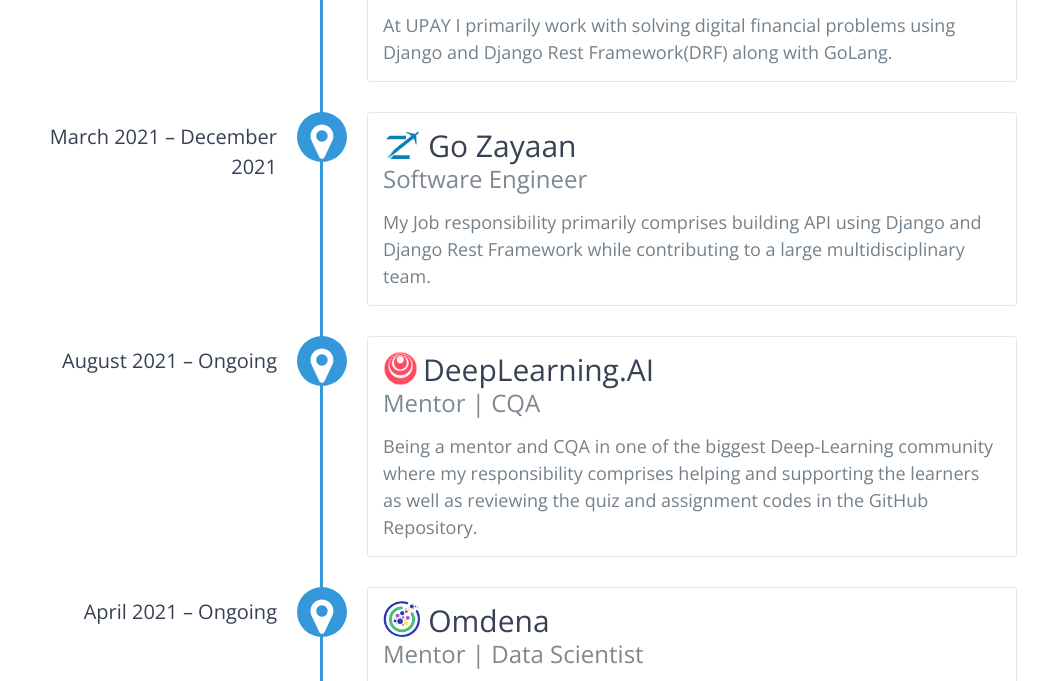
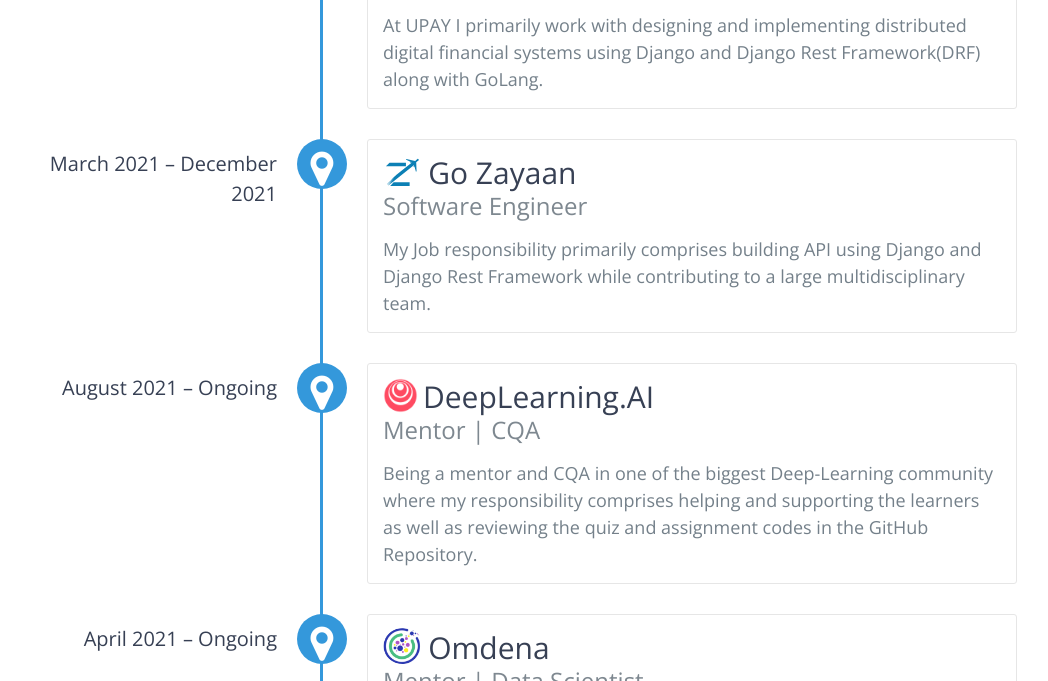
Before and after one commit to Alvi-Rahman/Alvi-Rahman.github.io, a website: page index.html in a window 1280 px wide. Shown: the part 3090-3771 px from the top of the page, without its empty margins (123-1171 px from the left). Drawn offline with nearby package versions, Linux system fonts and the light colour scheme.

Commit message:
fix: upay desc

```diff
--- a/index.html
+++ b/index.html
@@ -522,7 +522,8 @@
                 <a href="https://upaybd.com" style="text-decoration: none;" target="_blank" rel="noopener noreferrer"> <img src="work_images/Upay-Logo.jpg" alt="image" style="border-radius: 50%; width: 60px; margin-top: -15px;"> <h3 class="work-class">UPAY (UCB Fintech Company Ltd)</h3> </a>
                 <h4>Software Engineer</h4>
                 <p>
-                    At UPAY I primarily work with solving digital financial problems using Django and Django Rest Framework(DRF) along with GoLang.
+                    At UPAY I primarily work with designing and implementing
+                    distributed digital financial systems using Django and Django Rest Framework(DRF) along with GoLang.
                 </p>
             </div>
 
```
